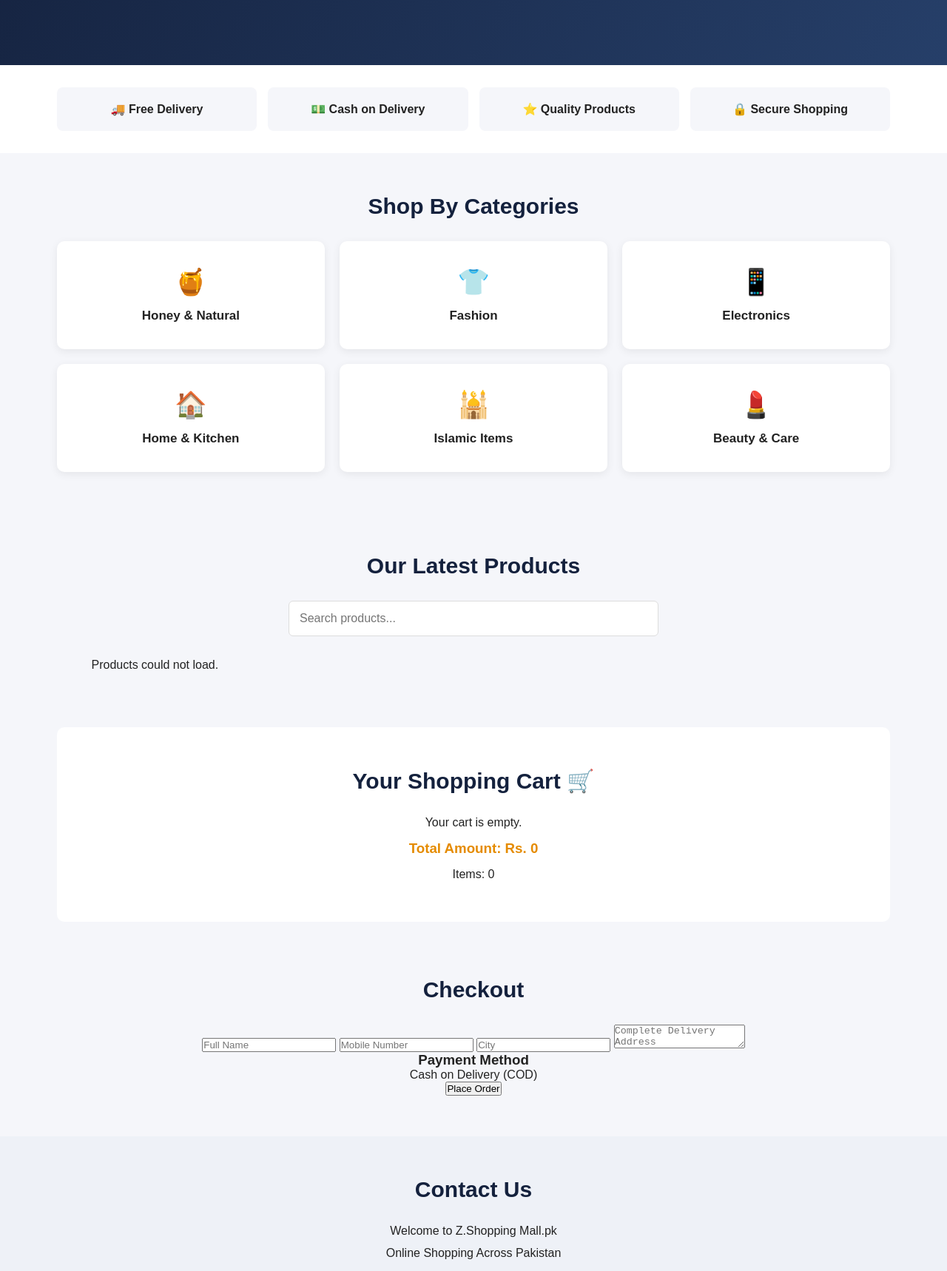
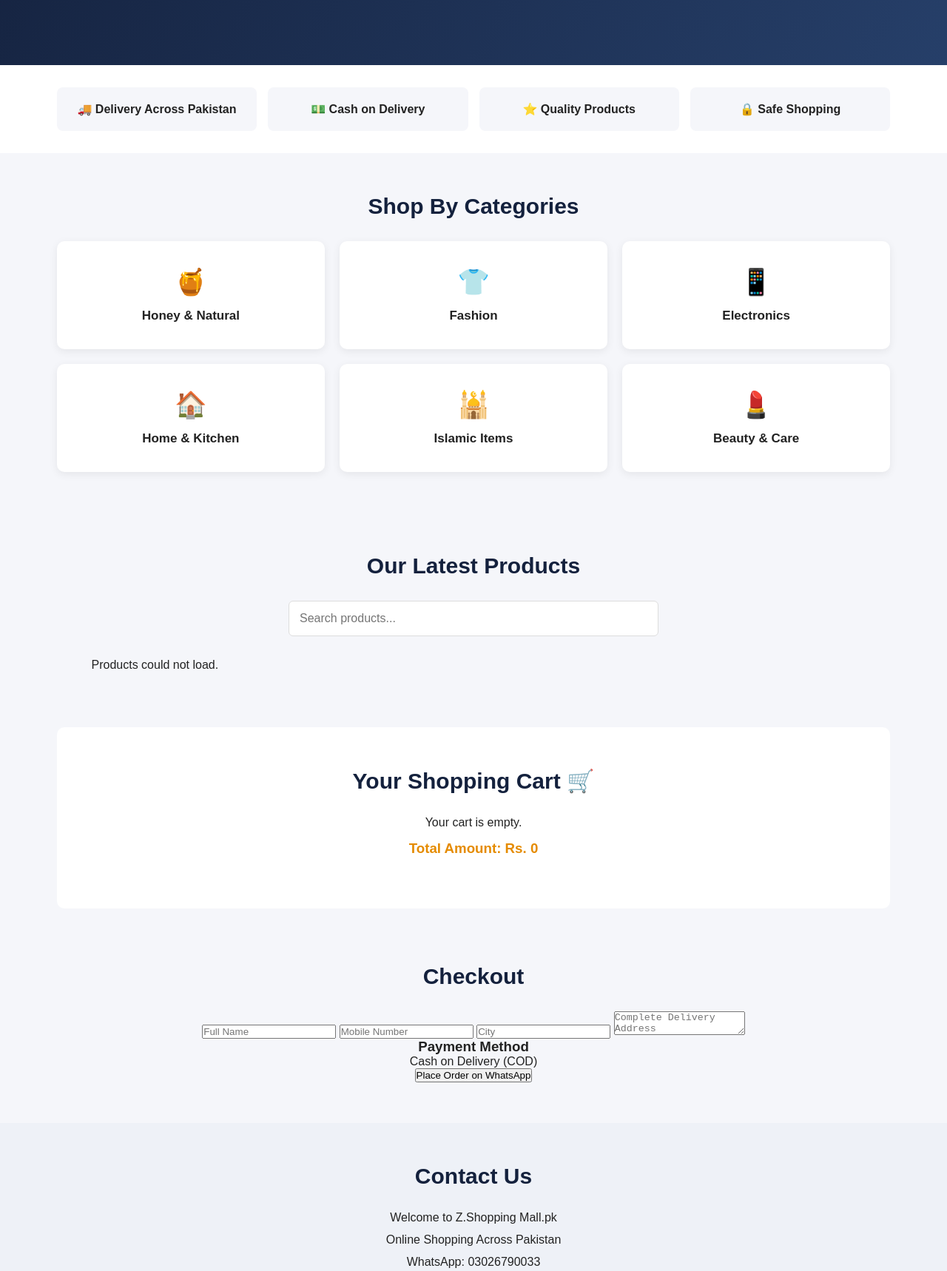
Before and after one commit to hafizbhai9822-blip/z-shopping-mall-pk, a plain HTML site: page index.html in a window 1280 px wide. Shown: the part 397-2115 px from the top of the page at 74% size. Drawn offline with nearby package versions, Linux system fonts and the light colour scheme; no server answers.

Commit message:
Update index.html

```diff
--- a/index.html
+++ b/index.html
@@ -2,11 +2,11 @@
 <!DOCTYPE html>
 <html lang="en">
 <head>
-  <meta charset="UTF-8">
-  <meta name="viewport" content="width=device-width, initial-scale=1.0">
-  <title>Z.Shopping Mall.pk | Online Shopping Pakistan</title>
-  <link rel="stylesheet" href="style.css">
-  <script src="https://cdn.jsdelivr.net/npm/@supabase/supabase-js@2"></script>
+<meta charset="UTF-8">
+<meta name="viewport" content="width=device-width, initial-scale=1.0">
+<title>Z.Shopping Mall.pk</title>
+<link rel="stylesheet" href="style.css">
+<script src="https://cdn.jsdelivr.net/npm/@supabase/supabase-js@2"></script>
 <script src="supabase.js"></script>
 </head>
 <body>
@@ -19,24 +19,22 @@
     <a href="#products-section">Products</a>
     <a href="#contact">Contact</a>
   </nav>
-  <div class="cart-icon">
-    🛒 Cart (<span id="cart-count">0</span>)
-  </div>
+  <div class="cart-icon">🛒 Cart (<span id="cart-count">0</span>)</div>
 </header>
 
 <section class="hero" id="home">
   <div class="hero-content">
-    <h1>Everything You Need,<br> All in One Place!</h1>
+    <h1>Everything You Need,<br>All in One Place!</h1>
     <p>Shop Online in Pakistan at Best Prices</p>
     <a href="#products-section" class="shop-btn">Shop Now</a>
   </div>
 </section>
 
 <section class="features">
-  <div>🚚 Free Delivery</div>
+  <div>🚚 Delivery Across Pakistan</div>
   <div>💵 Cash on Delivery</div>
   <div>⭐ Quality Products</div>
-  <div>🔒 Secure Shopping</div>
+  <div>🔒 Safe Shopping</div>
 </section>
 
 <section id="categories">
@@ -53,21 +51,15 @@
 
 <section id="products-section">
   <h2>Our Latest Products</h2>
-  <input
-    type="search"
-    id="search"
-    placeholder="Search products..."
-    oninput="searchProducts()"
-  >
+  <input type="search" id="search"
+    placeholder="Search products..." oninput="searchProducts()">
   <div id="products" class="products"></div>
 </section>
-
 
 <section class="cart-section">
   <h2>Your Shopping Cart 🛒</h2>
   <div id="cart-items"></div>
   <h3>Total Amount: Rs. <span id="cart-total">0</span></h3>
-  <p>Items: <span id="cart-count">0</span></p>
 </section>
 
 <section class="checkout-section" id="checkout">
@@ -77,19 +69,17 @@
     <input type="tel" id="customer-phone" placeholder="Mobile Number" required>
     <input type="text" id="customer-city" placeholder="City" required>
     <textarea id="customer-address" placeholder="Complete Delivery Address" required></textarea>
-
     <h3>Payment Method</h3>
     <p>Cash on Delivery (COD)</p>
-
-    <button type="submit">Place Order</button>
+    <button type="submit">Place Order on WhatsApp</button>
   </form>
 </section>
-
 
 <section id="contact">
   <h2>Contact Us</h2>
   <p>Welcome to Z.Shopping Mall.pk</p>
   <p>Online Shopping Across Pakistan</p>
+  <p>WhatsApp: 03026790033</p>
 </section>
 
 <footer>
```
